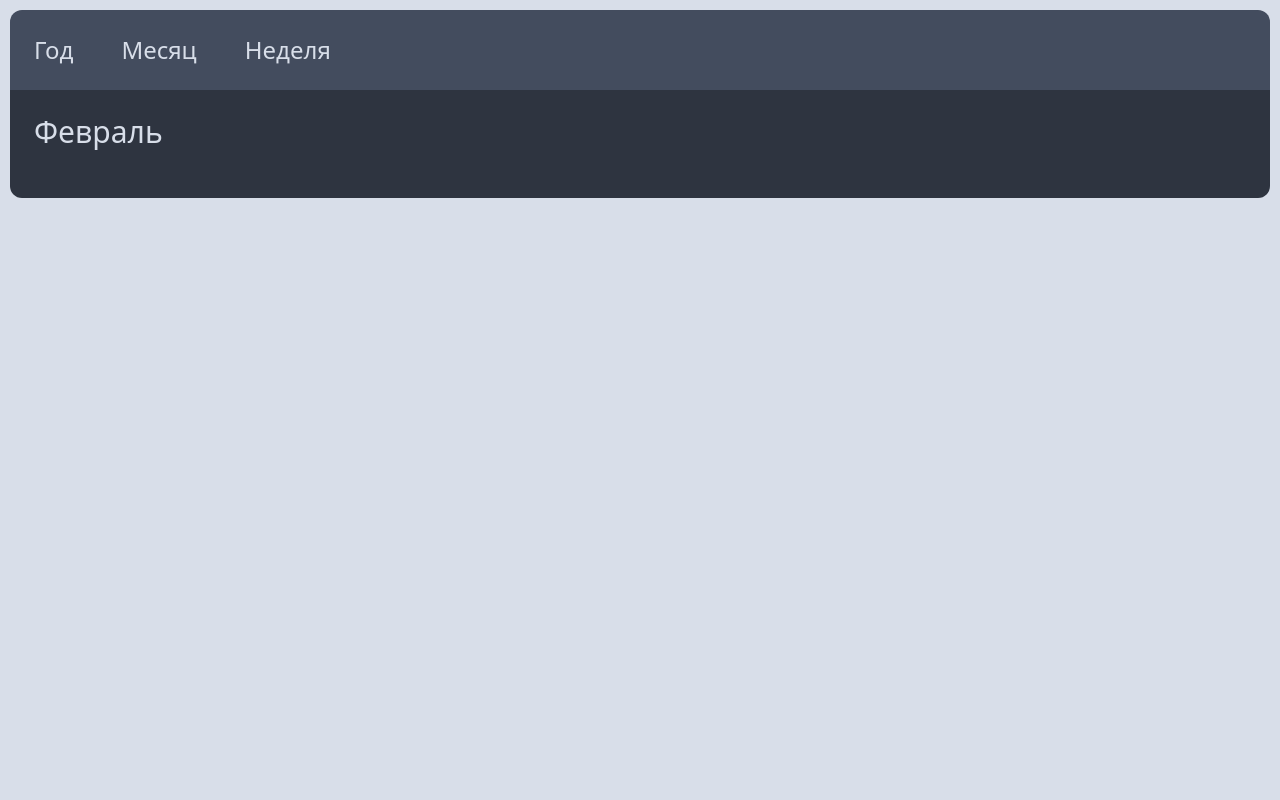
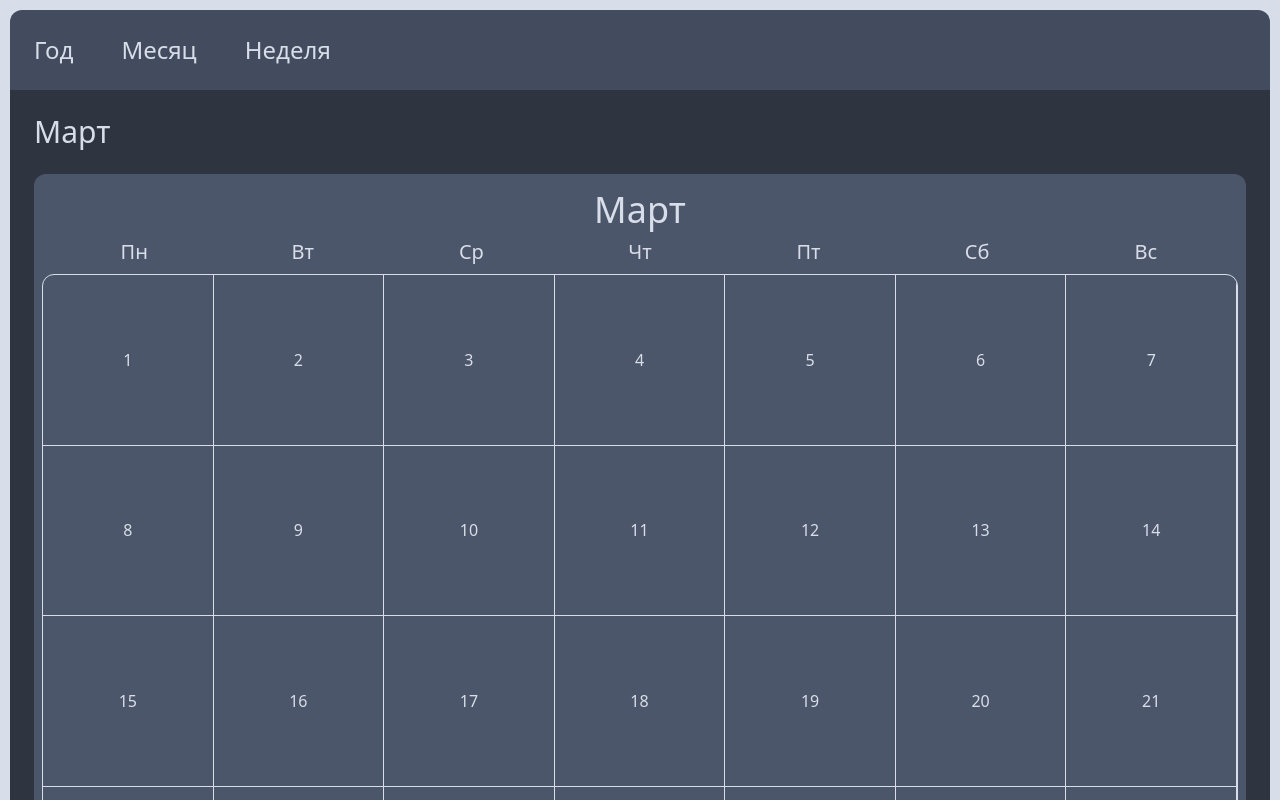
Before and after one commit to DmitriyKonnov/ShiftCalendar, a React (Create React App) app: page /month in a window 1280 px wide. Shown: the top 800 px of the page. Built offline with nearby package versions, Linux system fonts and the light colour scheme.

Commit message:
исправил отображение блока month

```diff
--- a/src/Components/Month/index.jsx
+++ b/src/Components/Month/index.jsx
@@ -15,7 +15,7 @@ export const Month = ({ month }) => {
   function onChangeDays() {
     setAddDay(!addDay);
   }
-
+  // console.log(month);
   return (
     <div className="w-full bg-elemnt rounded-xl p-2">
       <h3 className="text-center text-4xl m-2">{month.title}</h3>
--- a/src/Pages/MonthBlock/index.jsx
+++ b/src/Pages/MonthBlock/index.jsx
@@ -1,12 +1,12 @@
 import React from 'react';
-// import Month from '../../Components/Month';
+import Month from '../../Components/Month';
 
 export const MonthBlock = ({ months }) => {
-  console.log(months[1]);
+  console.log(months[2]);
   return (
     <div className="container mx-auto bg-theme p-6 rounded-b-xl">
-      <h3 className="text-3xl mb-6">{months[1].title}</h3>
-      {/* <Month /> */}
+      <h3 className="text-3xl mb-6">{months[2].title}</h3>
+      <Month month={months[2]} />
     </div>
   );
 };
```
